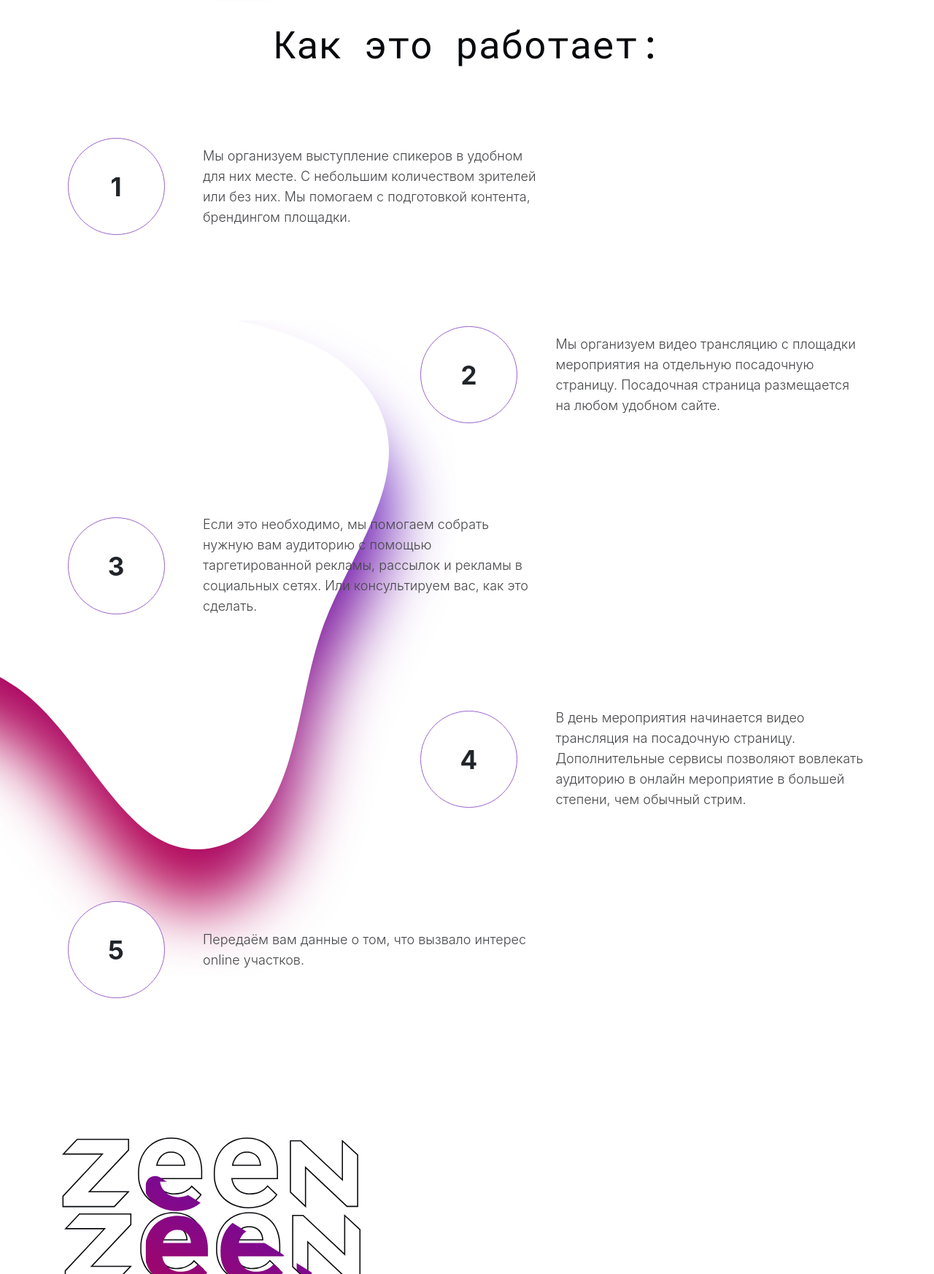
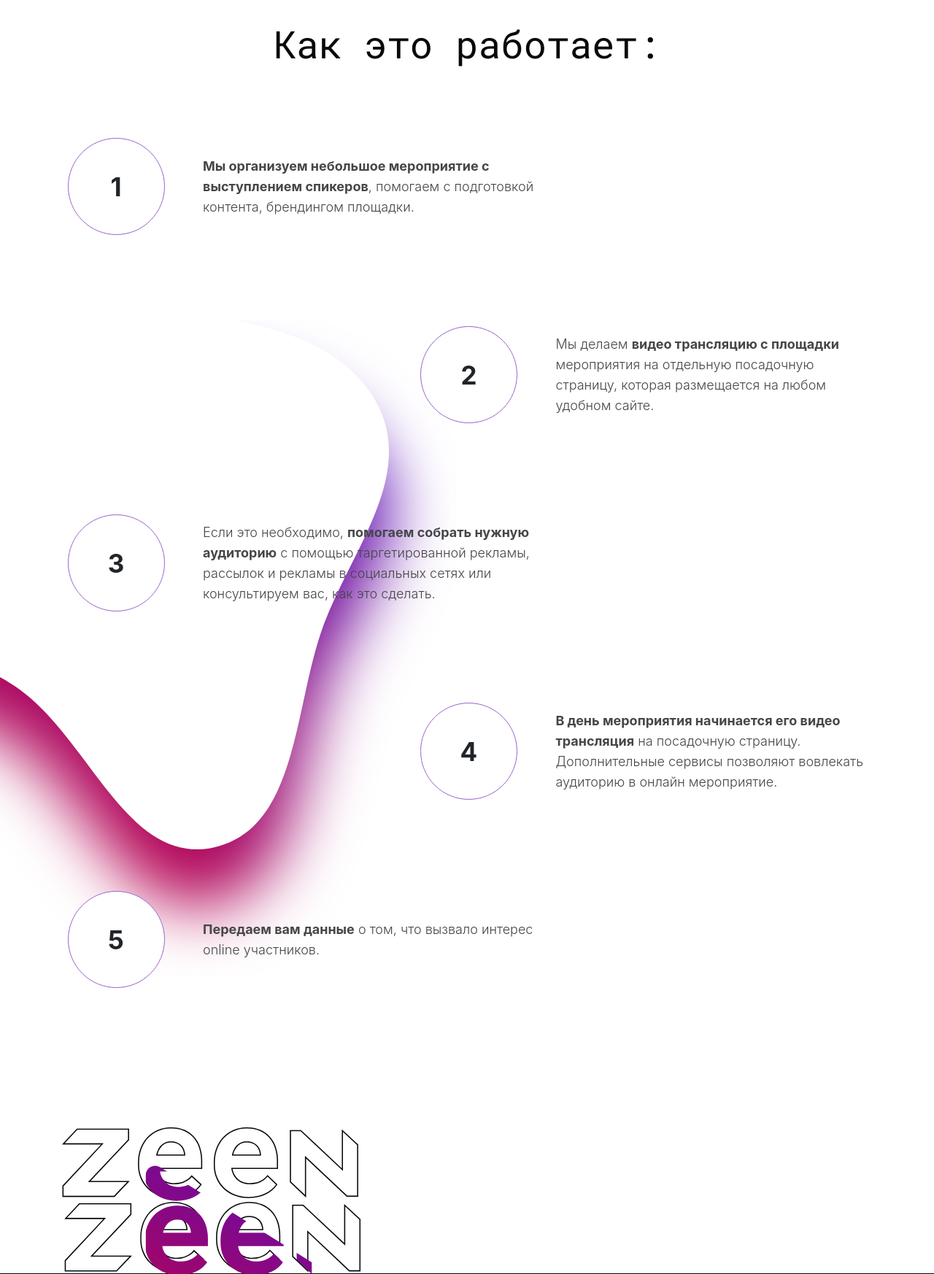
Before and after one commit to lexasorokin/lexasorokin.github.io, a PHP site: page / in a window 1280 px wide. Shown: the part 4277-6023 px from the top of the page at 73% size. Run offline with PHP 8.4, Linux system fonts and the light colour scheme.

Commit message:
bold text added

```diff
--- a/css/style.css
+++ b/css/style.css
@@ -922,6 +922,10 @@ img.event-img {
     line-height: 28px;
     position: relative;
     z-index: 5;
+}
+
+.how_it_work_text b {
+  font-weight: 700;
 }
 
 .item_how_it_work.right{
--- a/index.html
+++ b/index.html
@@ -626,34 +626,34 @@
 
                     <div class="item_how_it_work wow fadeIn" data-wow-duration="1.4s" data-wow-delay="0.5s">
                         <div class="how_it_work_namber">1</div>
-                        <div class="how_it_work_text">Мы организуем выступление спикеров в удобном для них месте. С
-                            небольшим количеством зрителей или без них. Мы помогаем с подготовкой контента, брендингом
-                            площадки.
+                        <div class="how_it_work_text"><b>Мы организуем небольшое мероприятие с выступлением
+                                спикеров</b>, помогаем с подготовкой контента, брендингом площадки.
                         </div>
                     </div>
                     <div class="item_how_it_work right wow fadeIn" data-wow-duration="1.4s" data-wow-delay="0.5s">
                         <div class="how_it_work_namber">2</div>
-                        <div class="how_it_work_text">Мы организуем видео трансляцию с площадки мероприятия на отдельную
-                            посадочную страницу. Посадочная страница размещается на любом удобном сайте.
+                        <div class="how_it_work_text">Мы делаем <b>видео трансляцию с площадки</b> мероприятия на
+                            отдельную посадочную страницу, которая размещается на любом удобном сайте.
                         </div>
                     </div>
                     <div class="item_how_it_work wow fadeIn" data-wow-duration="1.4s" data-wow-delay="0.5s">
                         <div class="how_it_work_namber">3</div>
-                        <div class="how_it_work_text">Если это необходимо, мы помогаем собрать нужную вам аудиторию с
-                            помощью таргетированной рекламы, рассылок и рекламы в социальных сетях. Или консультируем
+                        <div class="how_it_work_text">Если это необходимо, <b>помогаем собрать нужную аудиторию</b> с
+                            помощью таргетированной рекламы, рассылок и рекламы в социальных сетях или консультируем
                             вас, как это сделать.
                         </div>
                     </div>
                     <div class="item_how_it_work right wow fadeIn" data-wow-duration="1.4s" data-wow-delay="0.5s">
                         <div class="how_it_work_namber">4</div>
-                        <div class="how_it_work_text">В день мероприятия начинается видео трансляция на посадочную
-                            страницу. Дополнительные сервисы позволяют вовлекать аудиторию в онлайн мероприятие в
-                            большей степени, чем обычный стрим.
+                        <div class="how_it_work_text"><b>В день мероприятия начинается его видео трансляция</b> на
+                            посадочную страницу. Дополнительные сервисы позволяют вовлекать аудиторию в онлайн
+                            мероприятие.
                         </div>
                     </div>
                     <div class="item_how_it_work wow fadeIn" data-wow-duration="1.4s" data-wow-delay="0.5s">
                         <div class="how_it_work_namber">5</div>
-                        <div class="how_it_work_text">Передаём вам данные о том, что вызвало интерес online участков.
+                        <div class="how_it_work_text"><b>Передаем вам данные</b> о том, что вызвало интерес online
+                            участников.
                         </div>
                     </div>
 
```
